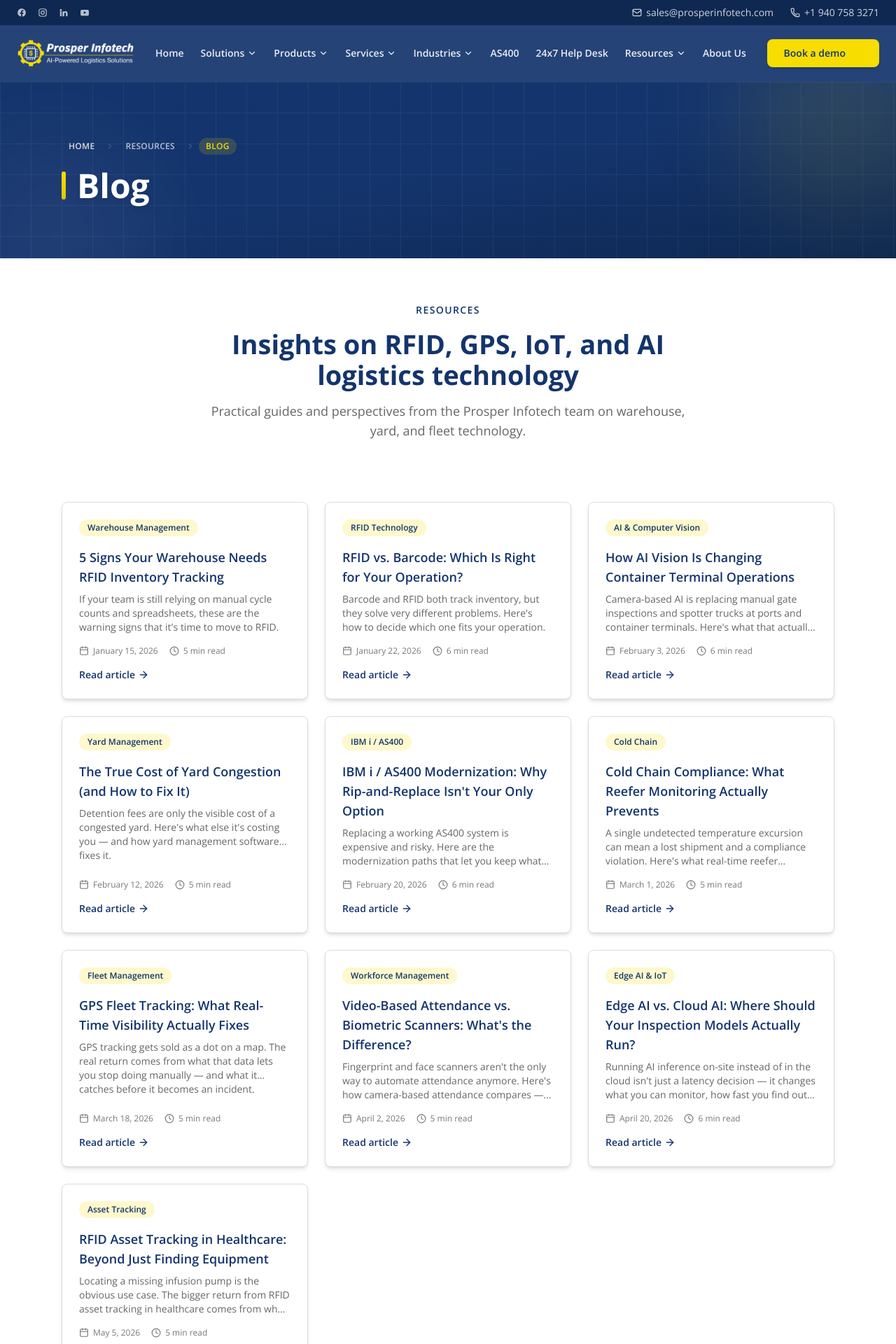
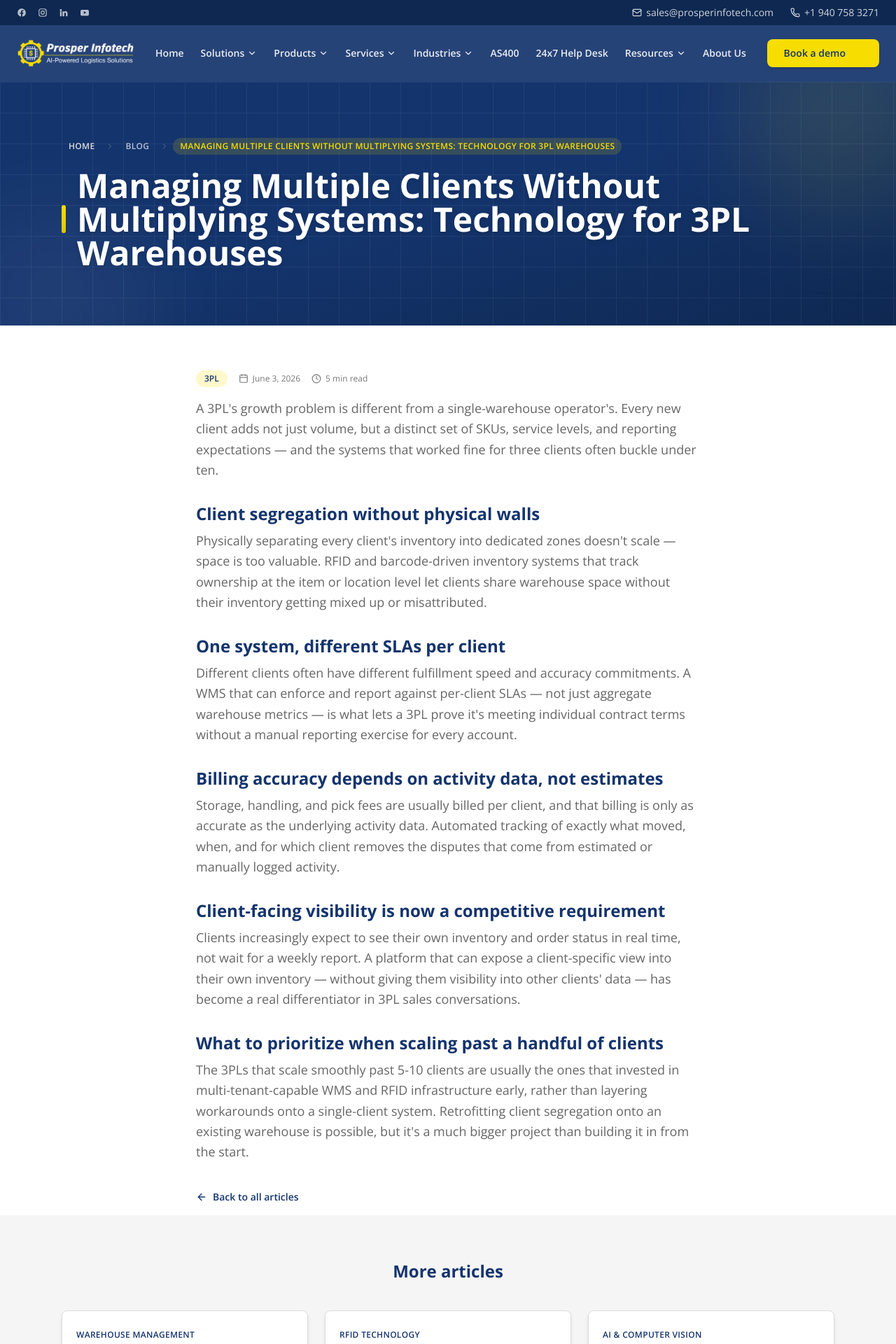
Before and after one commit to prosper-infotech/prosper, a React (Vite) app: page /resources/blog/3pl-multi-client-warehouse-technology in a window 1280 px wide. Before the commit this address led to /resources/blog. Shown: the top 1920 px of the page at 70% size. Built offline with nearby package versions, Linux system fonts and the light colour scheme.

Commit message:
Add 3 more blog posts: LoRaWAN/Industrial IoT, 3PL warehouse tech, AI analytics
Brings the blog to 13 posts, covering the remaining solution/industry
areas (Industrial IoT LoRaWAN, 3PL, AI Analytics & Predictive
Intelligence) that had no organic-search content. Updated sitemap.xml.

```diff
--- a/src/data/blogPosts.js
+++ b/src/data/blogPosts.js
@@ -352,4 +352,109 @@ export const BLOG_POSTS = [
       },
     ],
   },
+
+  {
+    slug: 'lorawan-industrial-iot-sensors',
+    title: 'LoRaWAN for Industrial IoT: When Long-Range Sensors Actually Make Sense',
+    category: 'Industrial IoT',
+    excerpt:
+      "WiFi and cellular don't reach every corner of a large industrial site. Here's when a LoRaWAN sensor network is the right call — and when it isn't.",
+    date: '2026-05-19',
+    readTime: '5 min read',
+    sections: [
+      {
+        body: "Every industrial IoT conversation eventually hits the same wall: the sensor needs to go somewhere WiFi doesn't reach and cellular is unreliable or too expensive to run at scale. That's the specific problem LoRaWAN was built to solve — not a general-purpose replacement for WiFi, but the right tool for a particular set of constraints.",
+      },
+      {
+        heading: 'Range and power are the whole pitch',
+        body: 'A single LoRaWAN gateway can cover a large industrial site — sometimes several kilometers — and battery-powered sensors on that network can run for years without a change-out, because the protocol is built for infrequent, small data payloads rather than continuous streaming.',
+      },
+      {
+        heading: 'What LoRaWAN is not good at',
+        body: "LoRaWAN moves small amounts of data slowly, on purpose. It is not the right choice for video, high-frequency telemetry, or anything needing near-instant response. If a use case needs to stream continuous data or respond within milliseconds, LoRaWAN is the wrong protocol — that's a job for WiFi, cellular, or a wired connection.",
+      },
+      {
+        heading: 'Where it earns its cost',
+        body: 'Tank level monitoring, remote equipment status, environmental sensors spread across a large yard or facility, asset location beacons — anywhere you need periodic status updates from many sensors spread over a wide area, without running power or network cable to each one.',
+      },
+      {
+        heading: 'Gateway placement determines whether it works at all',
+        body: "A LoRaWAN network lives or dies on gateway placement and site survey — metal structures, terrain, and building density all affect range in ways that look fine on paper and don't hold up in the field. A network designed without walking the actual site tends to have coverage gaps that only show up after sensors are already installed.",
+      },
+      {
+        heading: 'Combining LoRaWAN with other connectivity',
+        body: "Most real deployments aren't LoRaWAN-only. A site edge device typically aggregates LoRaWAN sensor data locally, then backhauls it over WiFi, 4G, or ethernet to the cloud — using LoRaWAN for what it's good at (many remote sensors, low power) and a faster connection for the parts that need it.",
+      },
+    ],
+  },
+
+  {
+    slug: '3pl-multi-client-warehouse-technology',
+    title: 'Managing Multiple Clients Without Multiplying Systems: Technology for 3PL Warehouses',
+    category: '3PL',
+    excerpt:
+      "Every new client a 3PL takes on adds inventory, SLAs, and reporting requirements. Here's how the right warehouse technology keeps that growth from turning into operational chaos.",
+    date: '2026-06-03',
+    readTime: '5 min read',
+    sections: [
+      {
+        body: "A 3PL's growth problem is different from a single-warehouse operator's. Every new client adds not just volume, but a distinct set of SKUs, service levels, and reporting expectations — and the systems that worked fine for three clients often buckle under ten.",
+      },
+      {
+        heading: 'Client segregation without physical walls',
+        body: "Physically separating every client's inventory into dedicated zones doesn't scale — space is too valuable. RFID and barcode-driven inventory systems that track ownership at the item or location level let clients share warehouse space without their inventory getting mixed up or misattributed.",
+      },
+      {
+        heading: 'One system, different SLAs per client',
+        body: 'Different clients often have different fulfillment speed and accuracy commitments. A WMS that can enforce and report against per-client SLAs — not just aggregate warehouse metrics — is what lets a 3PL prove it\'s meeting individual contract terms without a manual reporting exercise for every account.',
+      },
+      {
+        heading: 'Billing accuracy depends on activity data, not estimates',
+        body: "Storage, handling, and pick fees are usually billed per client, and that billing is only as accurate as the underlying activity data. Automated tracking of exactly what moved, when, and for which client removes the disputes that come from estimated or manually logged activity.",
+      },
+      {
+        heading: 'Client-facing visibility is now a competitive requirement',
+        body: "Clients increasingly expect to see their own inventory and order status in real time, not wait for a weekly report. A platform that can expose a client-specific view into their own inventory — without giving them visibility into other clients' data — has become a real differentiator in 3PL sales conversations.",
+      },
+      {
+        heading: 'What to prioritize when scaling past a handful of clients',
+        body: "The 3PLs that scale smoothly past 5-10 clients are usually the ones that invested in multi-tenant-capable WMS and RFID infrastructure early, rather than layering workarounds onto a single-client system. Retrofitting client segregation onto an existing warehouse is possible, but it's a much bigger project than building it in from the start.",
+      },
+    ],
+  },
+
+  {
+    slug: 'ai-analytics-logistics-decisions',
+    title: 'AI Analytics for Logistics: Turning Sensor Data Into Decisions, Not Just Dashboards',
+    category: 'AI Analytics',
+    excerpt:
+      "Most warehouses already collect more data than anyone looks at. The gap isn't data collection — it's turning that data into something that actually changes a decision.",
+    date: '2026-06-21',
+    readTime: '5 min read',
+    sections: [
+      {
+        body: "Ask most operations teams if they have data, and the answer is yes — RFID reads, GPS pings, gate transactions, dock sensor logs. Ask if that data is actually driving decisions, and the answer is usually a dashboard nobody opens after the first week.",
+      },
+      {
+        heading: 'The gap between data and a dashboard',
+        body: "A dashboard shows you what happened. It doesn't tell you what to do about it, or flag the one anomaly that matters buried in a thousand normal readings. That gap — between having data and having a decision — is what AI analytics is actually meant to close, and most implementations stop short of it.",
+      },
+      {
+        heading: 'Anomaly detection over static thresholds',
+        body: "Static alert thresholds (flag anything over X) generate either too much noise or miss real problems, because normal operating ranges shift by time of day, season, and site. Models trained on your actual historical data catch deviations from what's normal for that specific context — a meaningfully different, more useful signal.",
+      },
+      {
+        heading: 'Predictive maintenance from equipment telemetry',
+        body: 'Dock door sensors, reader uptime logs, and vehicle telemetry all carry early signals of equipment degradation, if anyone is modeling trends instead of just logging current status. Predictive maintenance models flag a reader or a dock mechanism likely to fail before it does, instead of after it takes down a lane.',
+      },
+      {
+        heading: 'Demand and dwell-time forecasting',
+        body: "Historical yard, gate, and warehouse activity data can forecast trailer dwell time, appointment congestion, and seasonal demand patterns — turning yard and labor planning from a reactive scramble into something scheduled ahead of the surge, not during it.",
+      },
+      {
+        heading: 'Starting with one decision, not a data lake',
+        body: "The AI analytics projects that actually get used start by picking one specific decision to improve — which trailers to prioritize, which equipment to service first — and building the model around that, rather than starting with 'let's analyze all our data' and hoping something useful falls out.",
+      },
+    ],
+  },
 ]
```
Also changed, not shown: 1 other file (tests, documents, lock files or other folders).
